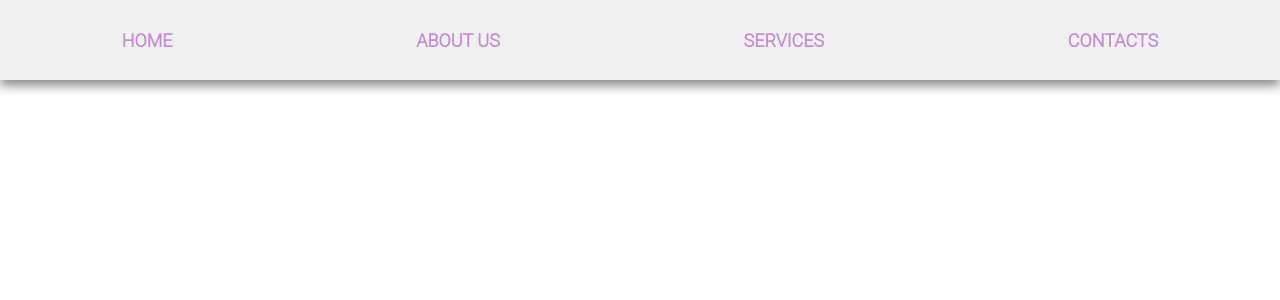
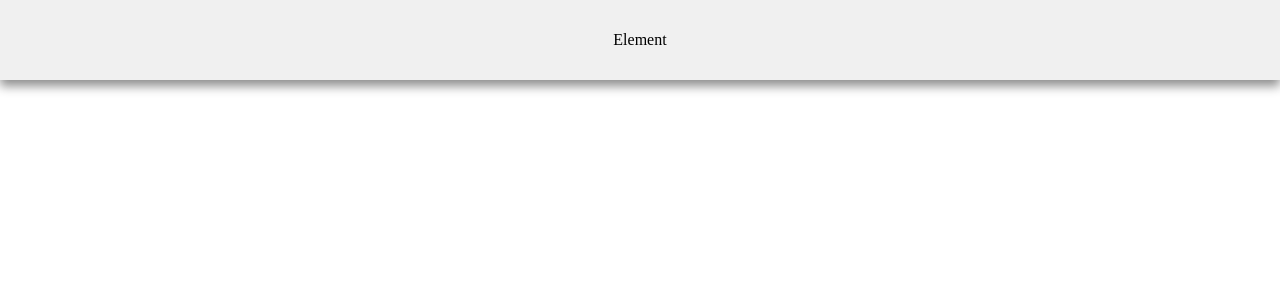
Before and after one commit to SergijPSO/headerReact, a React (Create React App) app: page / in a window 1280 px wide. Shown: the top 300 px of the page. Built offline with nearby package versions, Linux system fonts and the light colour scheme.

Commit message:
New structure added

```diff
--- a/src/components/Header/Header.js
+++ b/src/components/Header/Header.js
@@ -1,11 +1,17 @@
 import React from 'react';
 import ItemList from '../ItemList/ItemList';
-
 import './Header.css';
 
-function Header(props){
-  return <ItemList />
+class Header extends React.Component {
+
+  render() {
+
+    return(
+      <nav className="header-menu" >
+        <ItemList />
+      </nav>
+    )
+  }
 }
 
-
-export default Header
+export default Header;
--- a/src/components/ItemList/ItemList.js
+++ b/src/components/ItemList/ItemList.js
@@ -1,46 +1,13 @@
-import React from 'react';
-import "../ItemMenu/ItemMenu.css"
+import React from 'react'
 
-function ItemList(props) {
+import ItemMenu from '../ItemMenu/ItemMenu'
 
-  const menuItems = [
-    {
-      name: "Home",
-      id:''
-    },
-    {
-      name: "About Us",
-      id:''
-    },
-    {
-      name: "Services",
-      id:''
-    },
-    {
-      name: "Contacts",
-      id:''
-    }
-
-  ];
-
-  let key= 0;
-
-   function handleClick(e) {
-    e.preventDefault();
-    console.log('jkjkjk');
+class itemList extends React.Component {
+  render(){
+    return(
+      <ItemMenu />
+    )
   }
-
-  return(
-    <div className="header-menu">
-      {
-        menuItems.map(el => {
-          return(
-            <p className="menu-item" key={key++} onClick={handleClick}> {el.name}</p>
-          )
-        })
-      }
-    </div>
-  )
 }
 
-export default ItemList
+export default itemList
--- /dev/null
+++ b/src/components/ItemMenu/ItemMenu.js
@@ -0,0 +1,12 @@
+import React from 'react'
+
+class itemMenu extends React.Component {
+
+    render(){
+        return(
+          <span> Element </span>
+        )
+    }
+}
+
+export default itemMenu
```
Also changed, not shown: src/components/values/headerMenuItems.js (added, +19 -0 lines).
